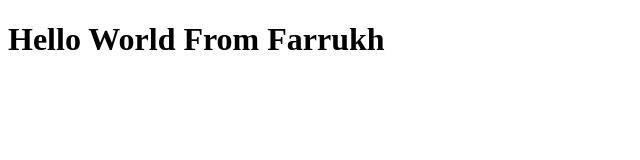
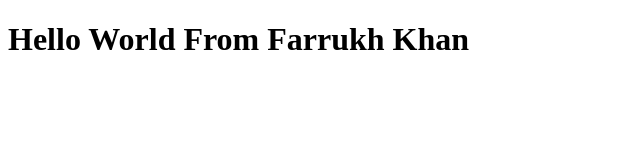
Before and after one commit to Farrrukh/BootCamp2020, a plain HTML site: page index.html in a window 1280 px wide. Shown: the whole page, without its empty margins (0-640 px from the left). Drawn offline with Linux system fonts and the light colour scheme.

Commit message:
Second Commit

```diff
--- a/index.html
+++ b/index.html
@@ -7,6 +7,6 @@
     <title>Bootcamp2020</title>
 </head>
 <body>
-    <h1>Hello World From Farrukh </h1>
+    <h1>Hello World From Farrukh Khan</h1>
 </body>
 </html>
```
